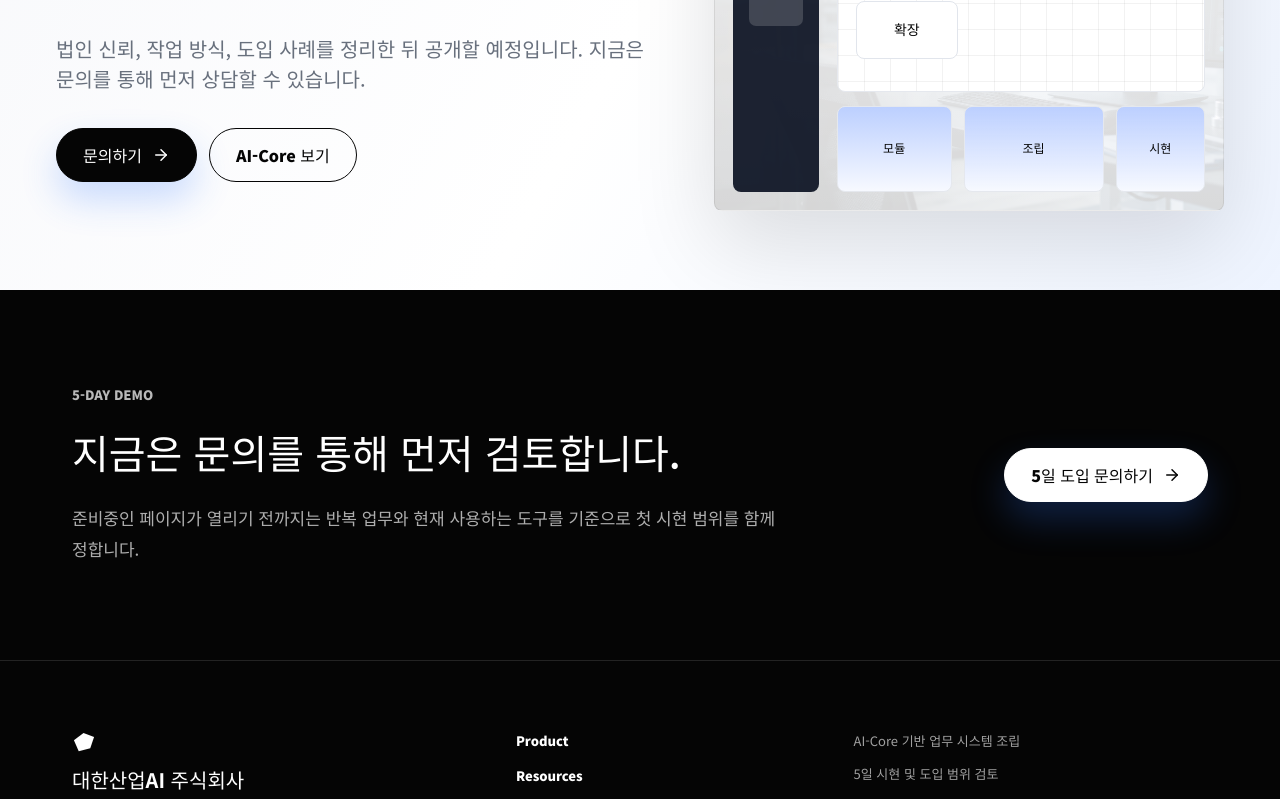
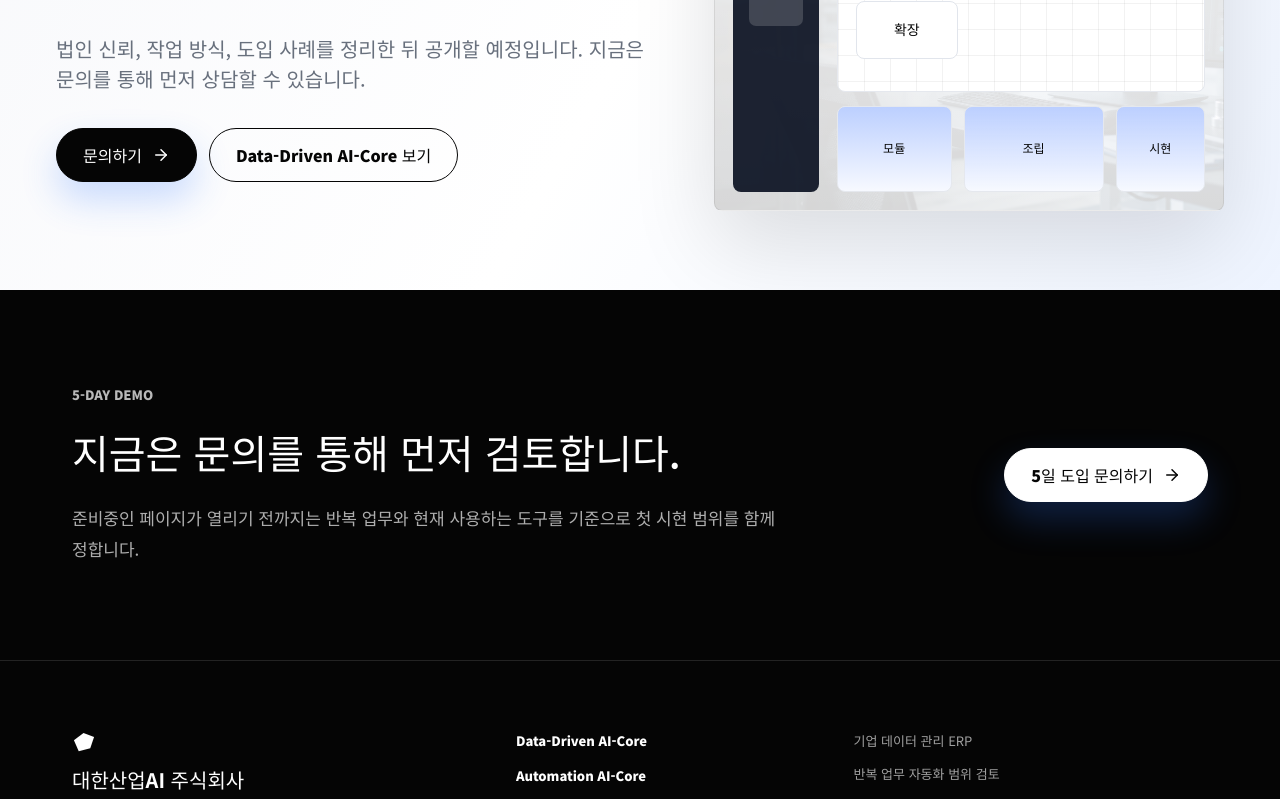
Before and after one commit to hosooregai-netizen/koreaindustryAI, a Next.js app: page /company in a window 1280 px wide. Shown: the part 360-1159 px from the top of the page. Built offline with nearby package versions, Linux system fonts and the light colour scheme.

Commit message:
Align product IA routes

```diff
--- a/app/page.tsx
+++ b/app/page.tsx
@@ -34,7 +34,7 @@ export default function SiteHomePage() {
 
         <SiteCtaBand
           title="기업의 문제, 자동화로 해결하세요."
-          description="AI-core는 5일 안에 기업 맞춤형 솔루션을 제공합니다."
+          description="AI-Core는 5일 안에 기업 맞춤형 솔루션을 제공합니다."
           label="5일 도입하기"
           variant="final"
         />
--- a/components/site.tsx
+++ b/components/site.tsx
@@ -123,17 +123,17 @@ const mobileDropdownStyle: CSSProperties = {
 export const navItems: NavGroup[] = [
   {
     label: "Product",
-    summary: "AI-Core와 MVP 시작 패키지를 제품 진입점으로 정리합니다.",
+    summary: "데이터 관리와 업무 자동화를 두 AI-Core 제품으로 정리합니다.",
     children: [
       {
-        label: "AI Core",
-        href: "/products/ai-core",
-        description: "고객 업무 시스템을 빠르게 조립해 시현하는 핵심 제품",
+        label: "Data-Driven AI-Core",
+        href: "/products/data-driven",
+        description: "현장 데이터를 기업 맞춤 ERP 구조로 연결하는 제품",
       },
       {
-        label: "MVP",
-        href: "/mvp",
-        description: "큰 구축 전 작은 자동화로 시작하는 준비중 패키지",
+        label: "Automation AI-Core",
+        href: "/products/automation",
+        description: "반복 업무를 기업 자동화 흐름으로 전환하는 준비중 제품",
       },
     ],
   },
@@ -500,14 +500,15 @@ export function SiteFooter() {
         <p>AI-Core for Industrial Operations</p>
       </div>
       <nav aria-label="푸터 메뉴">
-        <Link href="/products/ai-core">Product</Link>
+        <Link href="/products/data-driven">Data-Driven AI-Core</Link>
+        <Link href="/products/automation">Automation AI-Core</Link>
         <Link href="/community/newsletter">Resources</Link>
         <Link href="/company">Company</Link>
         <Link href="/contact">문의하기</Link>
       </nav>
       <div className="site-footer-info">
-        <span>AI-Core 기반 업무 시스템 조립</span>
-        <span>5일 시현 및 도입 범위 검토</span>
+        <span>기업 데이터 관리 ERP</span>
+        <span>반복 업무 자동화 범위 검토</span>
         <span>contact@koreaindustry.ai</span>
       </div>
     </footer>
@@ -1082,14 +1083,14 @@ export function SiteAiCoreShowcase() {
   return (
     <div className="site-ai-core-panel">
       <div className="site-ai-core-copy">
-        <span>AI-Core</span>
-        <h3>3000개 위젯을 조립해 고객 맞춤 ERP형 시스템을 빠르게 시현합니다.</h3>
+        <span>Data-Driven AI-Core</span>
+        <h3>현장 데이터를 기업 맞춤 ERP 구조로 연결합니다.</h3>
         <p>
-          AI-Core는 단일 SaaS가 아니라 업무 화면, 데이터, 승인, 리포트, 대시보드 모듈을 조합하는 시작
-          방식입니다. 핵심 아이템을 먼저 고르고 5일 안에 눈으로 확인할 수 있는 흐름을 만듭니다.
+          Data-Driven AI-Core는 문서, 운영 데이터, 승인 흐름을 한 구조로 묶어 업무 화면과 리포트에서
+          바로 활용할 수 있게 만드는 제품입니다.
         </p>
-        <Link className="site-text-link" href="/products/ai-core">
-          AI-Core 자세히 보기
+        <Link className="site-text-link" href="/products/data-driven">
+          Data-Driven AI-Core 자세히 보기
           <ArrowRight size={17} />
         </Link>
       </div>
@@ -1105,21 +1106,23 @@ export function SiteAiCoreShowcase() {
 export function SiteProductShowcase() {
   const productShowcases = [
     {
-      title: "AI-CORE",
-      href: "/products/ai-core",
-      ariaLabel: "AI-Core 페이지로 이동",
+      title: "Data-Driven AI-Core",
+      href: "/products/data-driven",
+      ariaLabel: "Data-Driven AI-Core 페이지로 이동",
       lead: "현장의 데이터를 기업 맞춤으로 전환하는 AI 솔루션",
       description:
-        "AI-Core는 산업에서 사용되는 데이터를 기업 맞춤형 ERP로 제공할 수 있는 core로 다양한 시스템과 결합해 기업의 생산성을 향상하는 AI ERP 입니다.",
+        "문서, 승인 흐름, 운영 데이터를 기업 맞춤 ERP 구조로 연결해 업무 데이터를 관리하고 활용할 수 있게 합니다.",
+      imageSrc: "/assets/ai-core-erp-ui.png",
       visualFirst: false,
     },
     {
-      title: "ERP Tools",
-      href: "/mvp",
-      ariaLabel: "ERP Tools 페이지로 이동",
-      lead: "현장의 데이터를 기업 맞춤으로 전환하는 AI 솔루션",
+      title: "Automation AI-Core",
+      href: "/products/automation",
+      ariaLabel: "Automation AI-Core 페이지로 이동",
+      lead: "반복 업무를 자동으로 처리하는 기업 자동화 솔루션",
       description:
-        "AI-Core는 산업에서 사용되는 데이터를 기업 맞춤형 ERP로 제공할 수 있는 core로 다양한 시스템과 결합해 기업의 생산성을 향상하는 AI ERP 입니다.",
+        "확인, 분류, 정리, 보고처럼 매일 반복되는 업무를 작은 자동화 흐름으로 시작해 기업 업무 시스템으로 확장합니다.",
+      imageSrc: "/assets/ai-core-erp-ui.png",
       visualFirst: true,
     },
   ];
@@ -1159,7 +1162,7 @@ export function SiteProductShowcase() {
 
   const renderVisual = (item: (typeof productShowcases)[number], side: "left" | "right") => (
     <Link className={`site-product-visual site-product-reveal is-${side}`} href={item.href} aria-label={item.ariaLabel}>
-      <img className="site-product-ui" src="/assets/ai-core-erp-ui.png" alt="" loading="lazy" />
+      <img className="site-product-ui" src={item.imageSrc} alt="" loading="lazy" />
     </Link>
   );
 
@@ -1380,7 +1383,7 @@ export function SiteComingSoonPage({
           title={title}
           description={description}
           primary={{ label: "문의하기", href: "/contact" }}
-          secondary={{ label: "AI-Core 보기", href: "/products/ai-core" }}
+          secondary={{ label: "Data-Driven AI-Core 보기", href: "/products/data-driven" }}
           visual={visual}
         />
         <SiteCtaBand
@@ -1421,9 +1424,8 @@ export function SiteContactForm() {
           <option value="" disabled>
             선택해주세요
           </option>
-          <option>AI-Core</option>
-          <option>5일 시현</option>
-          <option>Tool 모듈</option>
+          <option>Data-Driven AI-Core</option>
+          <option>Automation AI-Core</option>
           <option>산업별 적용</option>
         </select>
       </label>
```
Also changed, not shown: app/mvp/page.tsx (deleted, +0 -18 lines), app/products/ai-core/page.tsx (deleted, +0 -90 lines), app/products/automation/page.tsx (added, +18 -0 lines), app/products/data-driven/page.tsx (added, +90 -0 lines), 4 other files (tests, documents, lock files or other folders).
